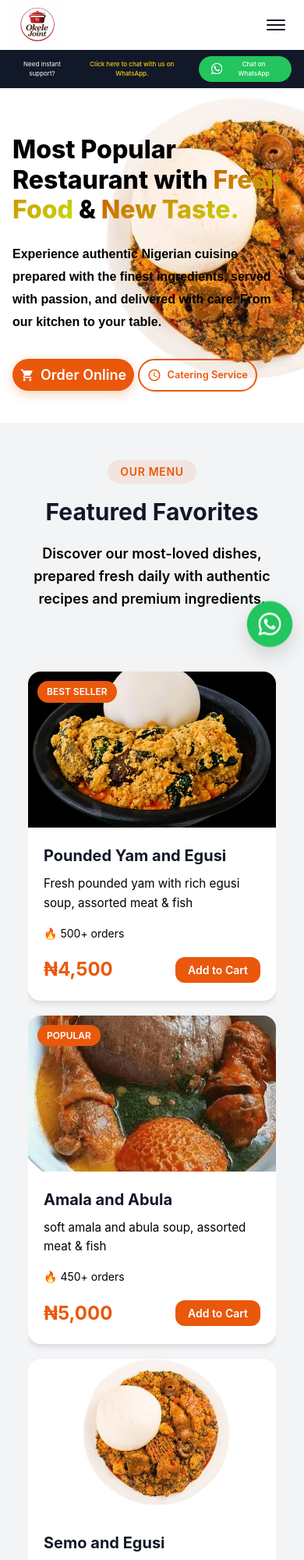
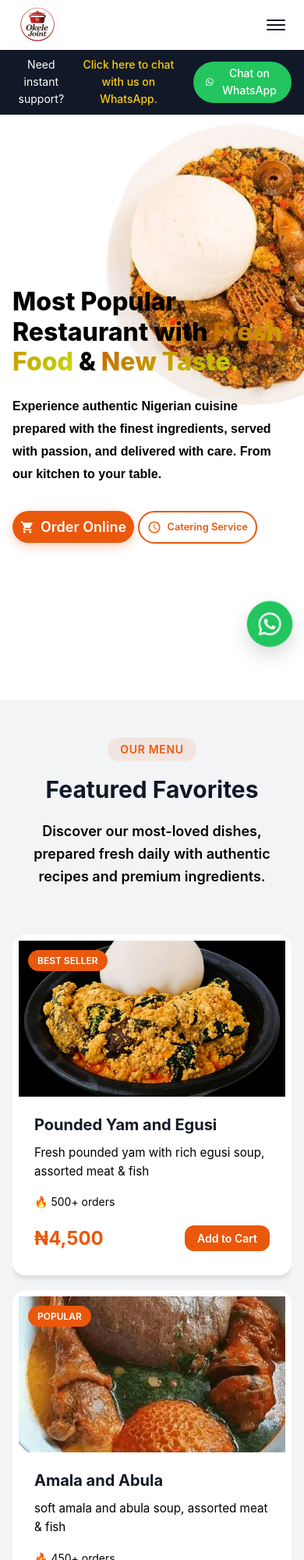
Before and after one commit to AbdulGhaffar-1/Okele-joint-sample, a plain HTML site: page index.html in a window 390 px wide. Shown: the top 2000 px of the page at 78% size. Drawn offline with Linux system fonts and the light colour scheme.

Commit message:
second commit

```diff
--- a/style.css
+++ b/style.css
@@ -522,6 +522,7 @@ body.nav-open .nav-toggle span:nth-child(3) {
 
 .featured-wrapper {
   position: relative;
+  margin: -20px;
 }
 
 .slider-btn {
@@ -816,7 +817,7 @@ body.nav-open .nav-toggle span:nth-child(3) {
 .catering-content p {
   font-size: 1.125rem;
   color: var(--black);
-  margin-bottom: 32px;
+  margin-bottom: 7px;
   line-height: 1.8;
 }
 
@@ -1074,7 +1075,7 @@ body.nav-open .nav-toggle span:nth-child(3) {
   .top-bar-inner {
     flex-direction: row;
     text-align: center;
-    font-size: 8px;
+    font-size: 14px;
   }
 
   /* Navbar */
@@ -1121,7 +1122,7 @@ body.nav-open .nav-toggle span:nth-child(3) {
     padding: 60px 0 40px;
     background-image: url(./img/Semo.png);
     background-repeat: no-repeat;
-
+    height: 89vh;
     background-color: white;
   }
 
@@ -1191,6 +1192,7 @@ body.nav-open .nav-toggle span:nth-child(3) {
   .dish-card {
     min-width: 100%;
     margin: 19px 0;
+    padding: 8px;
   }
 
   /* Find Us */
```
